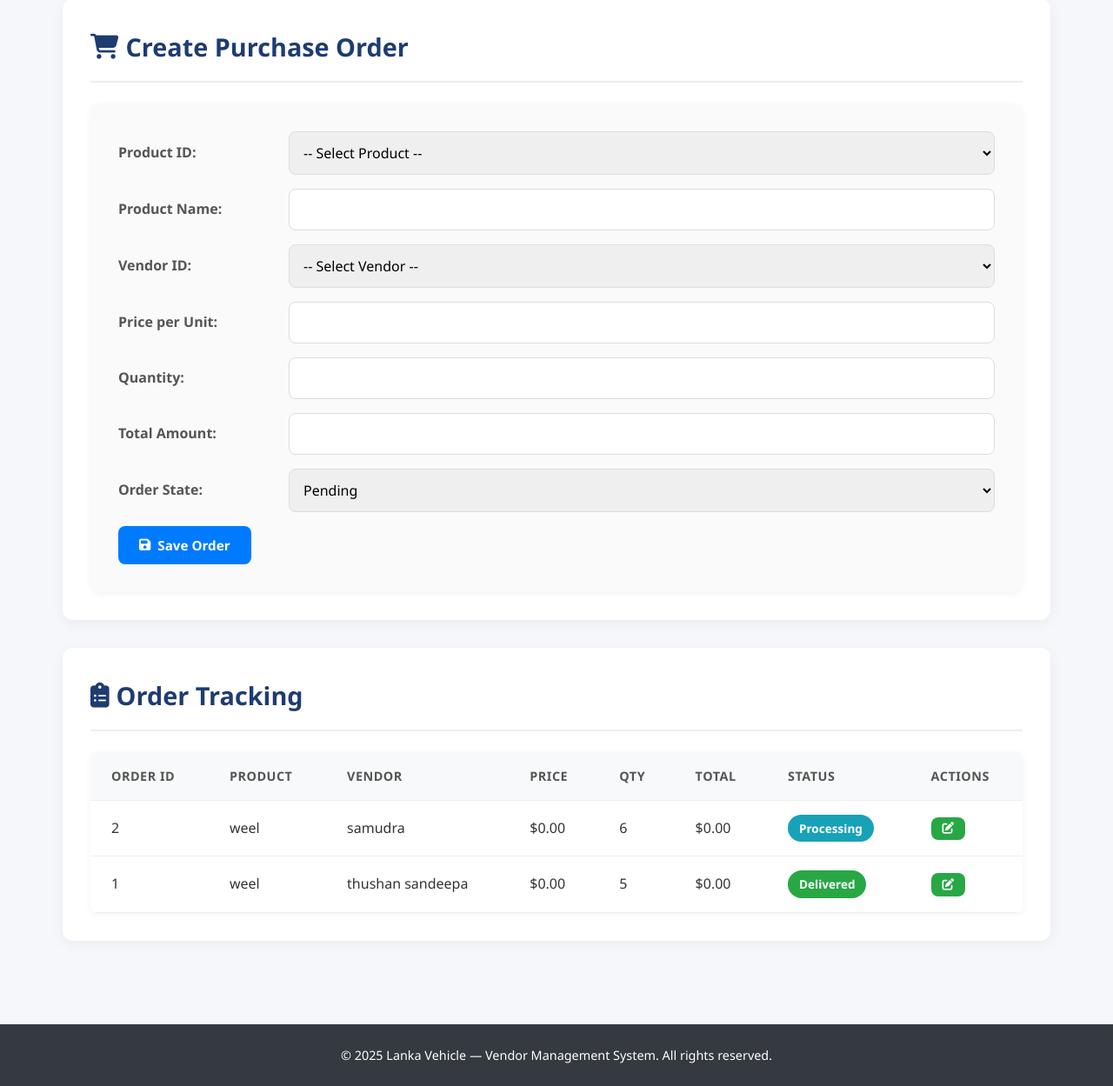
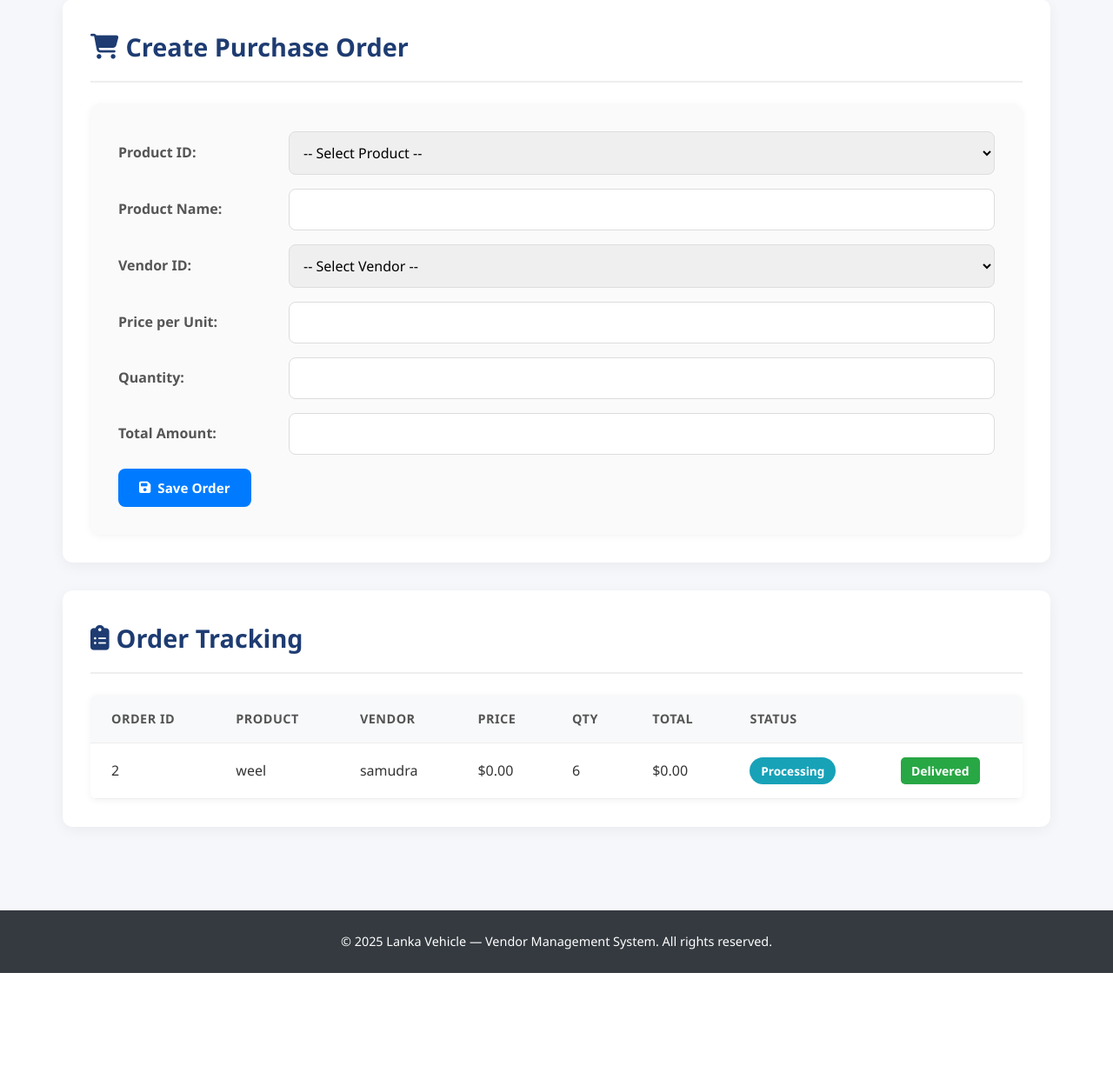
Before and after one commit to RPTSD/new_mini_project, a PHP site: page /dashboard.php in a window 1280 px wide. Shown: the part 922-2171 px from the top of the page at 87% size. After the commit the page ends 2041 px from the top, so only its background shows below. Run offline with PHP 8.4, Linux system fonts and the light colour scheme; the visitor is signed in with stand-in values (Sample User, id 1); data comes from the database, SQL or seed files in the repository.

Commit message:
updated delivered button

```diff
--- a/add_order.php
+++ b/add_order.php
@@ -11,7 +11,7 @@
     $vendor_ID = intval($_POST['vendor_ID']);
     $price = floatval($_POST['price']);
     $order_quantity = intval($_POST['order_quantity']);
-    $order_state = $_POST['order_state'];
+    $order_state = 'Pending';
 
     $total_amount = $price * $order_quantity;
 
--- a/add_vendor.php
+++ b/add_vendor.php
@@ -10,7 +10,7 @@
     $vendor_name = trim($_POST['vendor_name']);
     $contact_information = trim($_POST['contact_information']);
     $email = trim($_POST['email']);
-    $password = password_hash(trim($_POST['password']), PASSWORD_DEFAULT);
+    $password = trim($_POST['password']);
     $admin = isset($_POST['admin']) ? 1 : 0;
 
     try {
--- a/dashboard.php
+++ b/dashboard.php
@@ -5,6 +5,26 @@
     exit();
 }
 require_once 'config.php';
+
+if (isset($_POST['mark_delivered']) && !empty($_POST['order_id'])) {
+    // Get the order ID from the submitted form
+    $order_id_to_update = $_POST['order_id'];
+
+    // Prepare and execute the SQL UPDATE statement
+    try {
+        $sql = "UPDATE purchase_order SET order_state = 'Delivered' WHERE purchase_order_ID = ?";
+        $stmt = $pdo->prepare($sql);
+        $stmt->execute([$order_id_to_update]);
+
+        // Redirect to the same page to refresh the order list
+        // and prevent form resubmission on page reload.
+        header('Location: ' . $_SERVER['PHP_SELF']);
+        exit();
+    } catch (PDOException $e) {
+        // Handle potential database errors
+        die("Error updating record: " . $e->getMessage());
+    }
+}
 
 // Fetch Vendors
 $stmt = $pdo->query("SELECT vendor_ID, vendor_name, contact_information, email FROM vendor ORDER BY vendor_ID");
@@ -26,6 +46,7 @@
     FROM purchase_order po
     JOIN product p ON po.product_ID = p.product_ID
     JOIN vendor v ON po.vendor_ID = v.vendor_ID
+    WHERE po.order_state != 'Delivered'
     ORDER BY po.purchase_order_ID DESC
 ");
 $orders = $stmt->fetchAll(PDO::FETCH_ASSOC);
@@ -33,6 +54,7 @@
 
 <!DOCTYPE html>
 <html lang="en">
+
 <head>
     <meta charset="UTF-8">
     <meta name="viewport" content="width=device-width, initial-scale=1.0">
@@ -40,6 +62,7 @@
     <link rel="stylesheet" href="https://cdnjs.cloudflare.com/ajax/libs/font-awesome/6.4.0/css/all.min.css">
     <link rel="stylesheet" href="style.css">
 </head>
+
 <body>
     <!-- Headar -->
     <header class="header">
@@ -74,8 +97,11 @@
                                 <td><?php echo htmlspecialchars($v['contact_information']); ?></td>
                                 <td><?php echo htmlspecialchars($v['email']); ?></td>
                                 <td>
-                                <a href="edit_vendor.php?id=<?php echo $v['vendor_ID']; ?>" class="btn btn-sm btn-success"><i class="fas fa-edit"></i></a>
-                                <a href="delete_vendor.php?id=<?php echo $v['vendor_ID']; ?>" class="btn btn-sm btn-danger" onclick="return confirm('Are you sure?')"><i class="fas fa-trash"></i></a>
+                                    <a href="edit_vendor.php?id=<?php echo $v['vendor_ID']; ?>"
+                                        class="btn btn-sm btn-success"><i class="fas fa-edit"></i></a>
+                                    <a href="delete_vendor.php?id=<?php echo $v['vendor_ID']; ?>"
+                                        class="btn btn-sm btn-danger" onclick="return confirm('Are you sure?')"><i
+                                            class="fas fa-trash"></i></a>
                                 </td>
                             </tr>
                         <?php endforeach; ?>
@@ -111,8 +137,11 @@
                                 <td><?php echo htmlspecialchars($p['product_count']); ?></td>
                                 <td><?php echo htmlspecialchars($p['vendor_name']); ?></td>
                                 <td>
-                                <a href="edit_product.php?id=<?php echo $p['product_ID']; ?>" class="btn btn-sm btn-success"><i class="fas fa-edit"></i></a>
-                                <a href="delete_product.php?id=<?php echo $p['product_ID']; ?>" class="btn btn-sm btn-danger" onclick="return confirm('Are you sure?')"><i class="fas fa-trash"></i></a>
+                                    <a href="edit_product.php?id=<?php echo $p['product_ID']; ?>"
+                                        class="btn btn-sm btn-success"><i class="fas fa-edit"></i></a>
+                                    <a href="delete_product.php?id=<?php echo $p['product_ID']; ?>"
+                                        class="btn btn-sm btn-danger" onclick="return confirm('Are you sure?')"><i
+                                            class="fas fa-trash"></i></a>
                                 </td>
                             </tr>
                         <?php endforeach; ?>
@@ -133,8 +162,10 @@
                         <select name="product_ID" id="productID" required>
                             <option value="">-- Select Product --</option>
                             <?php foreach ($products as $p): ?>
-                            <option value="<?php echo $p['product_ID']; ?>" data-price="<?php echo $p['price']; ?>" data-name="<?php echo htmlspecialchars($p['product_name']); ?>">
-                                #<?php echo $p['product_ID']; ?> - <?php echo htmlspecialchars($p['product_name']); ?> ($<?php echo number_format($p['price'], 2); ?>)
+                                <option value="<?php echo $p['product_ID']; ?>" data-price="<?php echo $p['price']; ?>"
+                                    data-name="<?php echo htmlspecialchars($p['product_name']); ?>">
+                                    #<?php echo $p['product_ID']; ?> - <?php echo htmlspecialchars($p['product_name']); ?>
+                                    ($<?php echo number_format($p['price'], 2); ?>)
                                 </option>
                             <?php endforeach; ?>
                         </select>
@@ -148,7 +179,9 @@
                         <select name="vendor_ID" id="vendorID" required>
                             <option value="">-- Select Vendor --</option>
                             <?php foreach ($vendors as $v): ?>
-                            <option value="<?php echo $v['vendor_ID']; ?>"><?php echo htmlspecialchars($v['vendor_name']); ?> (ID: <?php echo $v['vendor_ID']; ?>)</option>
+                                <option value="<?php echo $v['vendor_ID']; ?>">
+                                    <?php echo htmlspecialchars($v['vendor_name']); ?> (ID: <?php echo $v['vendor_ID']; ?>)
+                                </option>
                             <?php endforeach; ?>
                         </select>
                     </div>
@@ -158,13 +191,14 @@
                     </div>
                     <div class="form-row">
                         <label>Quantity:</label>
-                        <input type="number" name="order_quantity" id="quantity" min="1" required onchange="calculateTotal()">
+                        <input type="number" name="order_quantity" id="quantity" min="1" required
+                            onchange="calculateTotal()">
                     </div>
                     <div class="form-row">
                         <label>Total Amount:</label>
                         <input type="number" id="totalAmount" step="0.01" readonly>
                     </div>
-                    <div class="form-row">
+                    <!-- <div class="form-row">
                         <label>Order State:</label>
                         <select name="order_state" required>
                             <option value="Pending">Pending</option>
@@ -173,7 +207,7 @@
                             <option value="Delivered">Delivered</option>
                             <option value="Cancelled">Cancelled</option>
                         </select>
-                    </div>
+                    </div> -->
                     <button type="submit" class="btn btn-primary"><i class="fas fa-save"></i> Save Order</button>
                 </form>
             </div>
@@ -195,7 +229,7 @@
                             <th>Qty</th>
                             <th>Total</th>
                             <th>Status</th>
-                            <th>Actions</th>
+                            <th></th>
                         </tr>
                     </thead>
                     <tbody>
@@ -213,7 +247,14 @@
                                     </span>
                                 </td>
                                 <td>
-                                <a href="update_order.php?id=<?php echo $o['purchase_order_ID']; ?>" class="btn btn-sm btn-success"><i class="fas fa-edit"></i></a>
+                                    <?php if (strtolower($o['order_state']) !== 'delivered'): ?>
+                                        <form method="POST" action="">
+                                            <input type="hidden" name="order_id" value="<?php echo htmlspecialchars($o['purchase_order_ID']); ?>">
+                                            <button type="submit" name="mark_delivered" class="delivered-btn">
+                                                Delivered
+                                            </button>
+                                        </form>
+                                    <?php endif; ?>
                                 </td>
                             </tr>
                         <?php endforeach; ?>
@@ -230,4 +271,5 @@
 
     <script src="script.js"></script>
 </body>
+
 </html>
--- a/style.css
+++ b/style.css
@@ -202,6 +202,20 @@
 .status-delivered { background: #28a745; color: white; }
 .status-cancelled { background: #dc3545; color: white; }
 
+.delivered-btn {
+    /* Basic Appearance */
+    background-color: #28a745;  /* A standard "success" green */
+    color: #ffffff;             /* White text for contrast */
+    border: none;               /* Removes the default browser border */
+    padding: 6px 12px;          /* Provides comfortable spacing around the text */
+    border-radius: 5px;         /* Gives the button slightly rounded corners */
+    cursor: pointer;            /* Changes the cursor to a hand to indicate it's clickable */
+    font-size: 14px;            /* Sets a readable font size */
+    font-weight: 600;           /* Makes the text semi-bold */
+    text-align: center;         /* Ensures the text is centered */
+    transition: background-color 0.2s ease-in-out, transform 0.1s ease; /* Adds a smooth transition for hover and click effects */
+}
+
 .footer {
     text-align: center;
     padding: 1.5rem;
```
Also changed, not shown: index.php (+6 -5 lines). Lines whose indentation alone changed are shown as unchanged.
